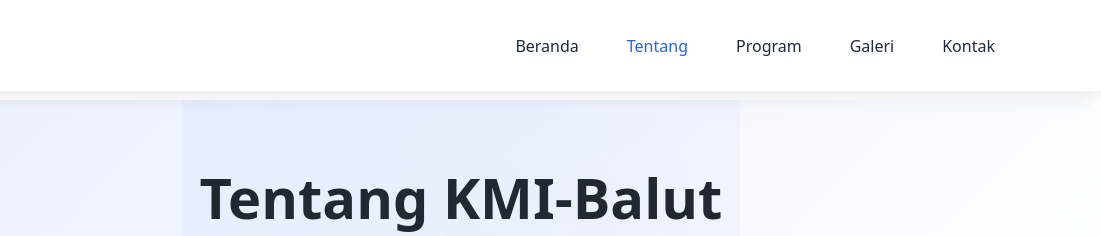
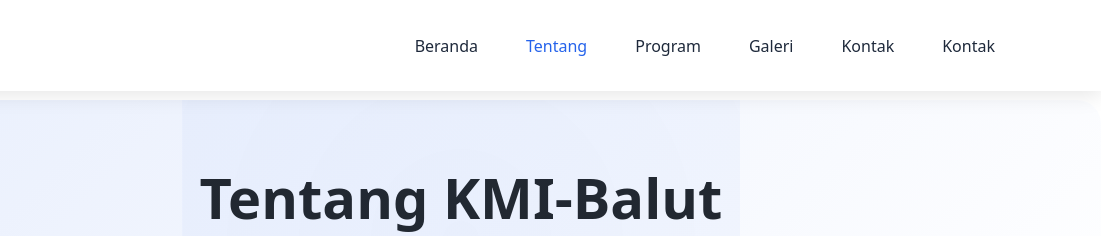
Before and after one commit to blackswan06/website-KMI-BALUT, a plain HTML site: page tentang.html in a window 1280 px wide. Shown: the top 236 px of the page, 179-1280 px from the left. Drawn offline with nearby package versions, Linux system fonts and the light colour scheme.

Commit message:
Update tentang.html

```diff
--- a/tentang.html
+++ b/tentang.html
@@ -128,6 +128,9 @@
                     </li>
                     <li class="nav-item">
                         <a class="nav-link" href="galeri.html">Galeri</a>
+                    </li>
+                    <li class="nav-item">
+                        <a class="nav-link" href="kontak.html">Kontak</a>
                     </li>
                     <li class="nav-item">
                         <a class="nav-link" href="kontak.html">Kontak</a>
```
